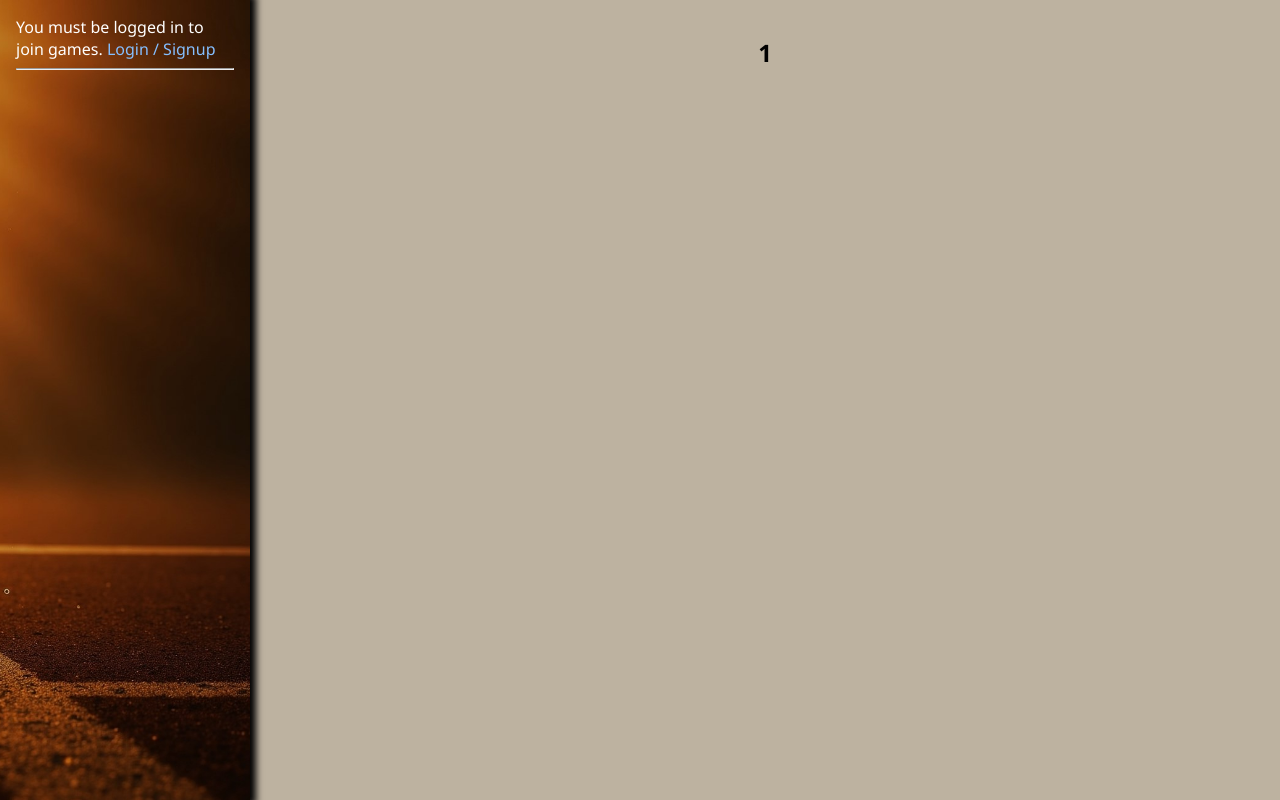
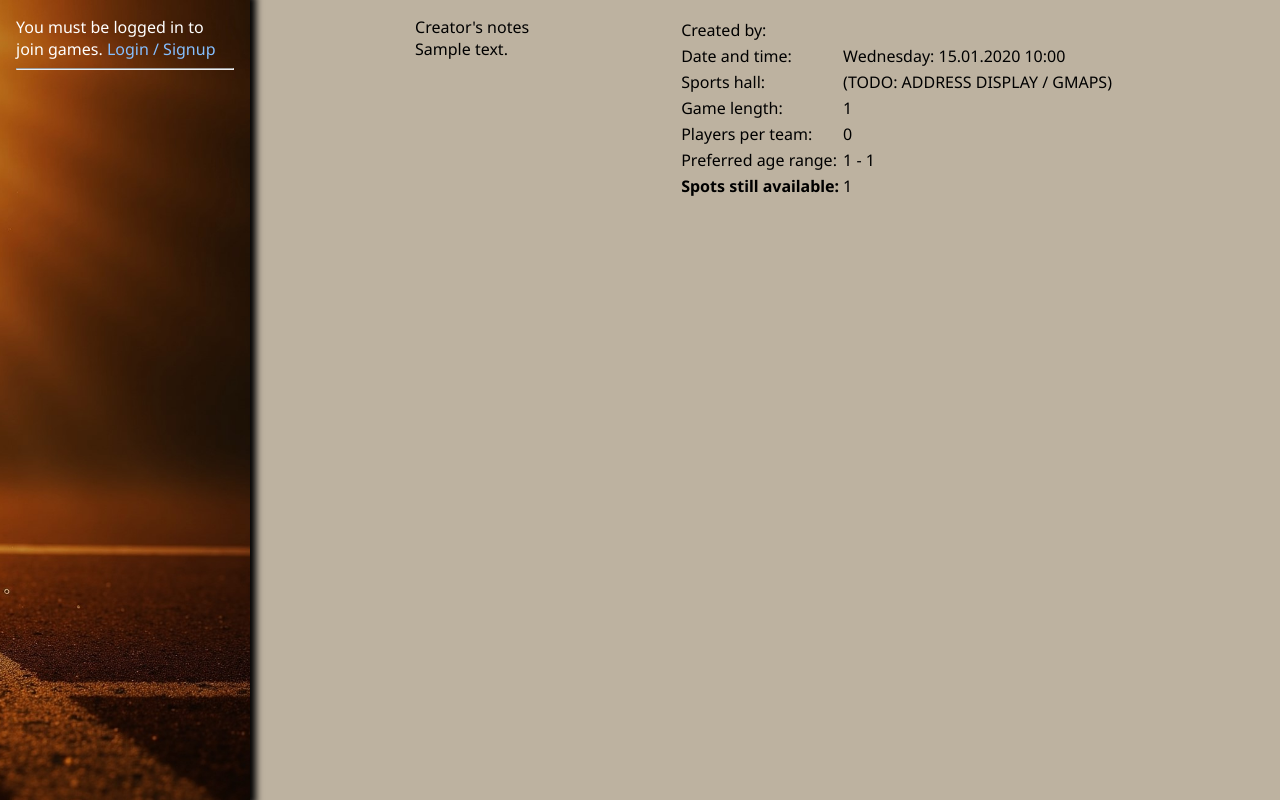
Before and after one commit to CorDamir/zagreballer, a Django app: page /game-info/1 in a window 1280 px wide. Run offline with Django 4.2, Linux system fonts and the light colour scheme; tables that the repository leaves empty hold one stand-in row (values such as "Sample post"); data that the repository does not hold is empty.

Commit message:
start on detailed game display functionality

```diff
--- a/games_display/forms.py
+++ b/games_display/forms.py
@@ -14,7 +14,7 @@ class CreateGameForm(forms.ModelForm):
             'custom_description'
             ]
 
-    players_nr = [tuple([i, i]) for i in range(6, 31)]
+    players_nr = [tuple([i, i]) for i in range(6, 31, 2)]
     players_miss = [tuple([i, i]) for i in range(1, 31)]
 
     players_full = forms.IntegerField(
--- a/games_display/templates/game-info.html
+++ b/games_display/templates/game-info.html
@@ -1,5 +1,73 @@
 {% extends "index.html" %}
+<!--
+    # game.
+        # players_full
+        # custom_description
+        # age_min, age_man
+        # play_time_start
+        # creator
+    # duration
+    # players. (players that joined)
+        #username
+    # players_missing (still missing number)
+-->
+{% block main %}
+    <table>
+        <tbody>
+            <tr>
+                <td>Created by:</td>
+                <td>
+                    <a href="{% url 'profile' game.creator.username %}">
+                        {{ game.creator.username }}
+                    </a>
+                </td>
+            </tr>
 
-{% block main %}
-    <h1>{{ game.id }}</h1>
+            <tr>
+                <td>Date and time:</td>
+                <td>{{ game.play_time_start | date:'l: d.m.Y G:i' }}</td>
+            </tr>
+
+            <tr>
+                <td>Sports hall:</td>
+                <td>{{ game.futsal_field.name }}
+                    (TODO: ADDRESS DISPLAY / GMAPS)
+                </td>
+            </tr>
+
+            <tr>
+                <td>Game length:</td>
+                <td>{{ duration }}</td>
+            </tr>
+
+            <tr>
+                <td>Players per team:</td>
+                <td>{{ game.players_full }}</td>
+            </tr>
+
+            <tr>
+                <td>Preferred age range:</td>
+                <td>{{ game.age_min }} - {{ game.age_max }}</td>
+            </tr>
+
+            <tr>
+                <td><strong>Spots still available:</strong></td>
+                <td>{{ players_missing }}</td>
+            </tr>
+        </tbody>
+
+        <div>
+            <div>Creator's notes</div>
+            <div>{{ game.custom_description }}</div>
+
+            {% if players %}
+                <div>Users already joined
+                    <div>
+                        {% for player in players %}
+                            <div><a href="{% url 'profile' player.username %}">@{{ player.username }}</a></div>
+                        {% endfor %}
+                    </div>
+                </div>
+            {% endif %}
+    </table>
 {% endblock %}
--- a/games_display/views.py
+++ b/games_display/views.py
@@ -36,6 +36,9 @@ def create_game(request):
 
         data.play_time_end = data.play_time_start + duration
 
+        print(data.play_time_end)
+        print(type(data.play_time_end))
+
         saving_form = CreateGameForm(data=data)
         if saving_form.is_valid():
             game = saving_form.save(commit=False)
@@ -61,11 +64,22 @@ def game_info(request, slg):
     del_msg(request)
 
     game = FutsalGame.objects.filter(id=slg).first()
+    players = game.all_joining_players.all()
+    duration = 1
+    # TODO IMPORTANT: CHANGE DATABASE AND MODEL
+    # OR IMPLEMENT DURATION HERE IF IMPOSSIBLE
+    players_missing = game.players_missing - players.count()
+    game.players_full = int(game.players_full / 2)
 
     return render(
         request,
         "game-info.html",
-        {"game": game}
+        {
+            "game": game,
+            "players": players,
+            "duration": duration,
+            "players_missing": players_missing
+        }
     )
 
 
--- a/user_accounts/views.py
+++ b/user_accounts/views.py
@@ -31,6 +31,8 @@ def login_handler(request):
 
         if "signup" in request.session:
             del request.session["signup"]
+
+        return redirect("index")
 
     else:
         request.session["message"] = "Wrong request."
```
